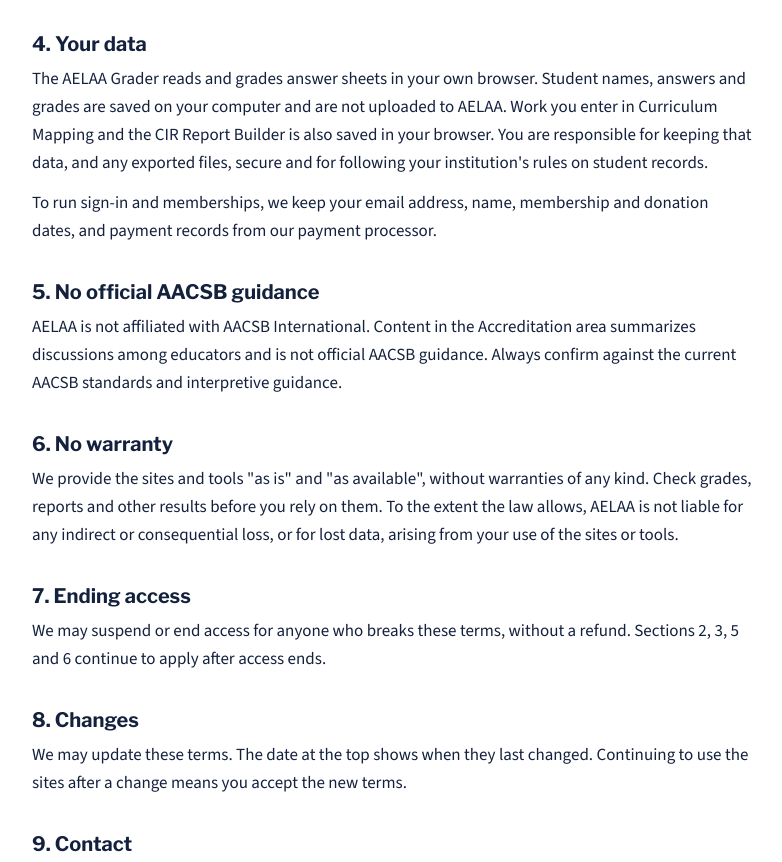
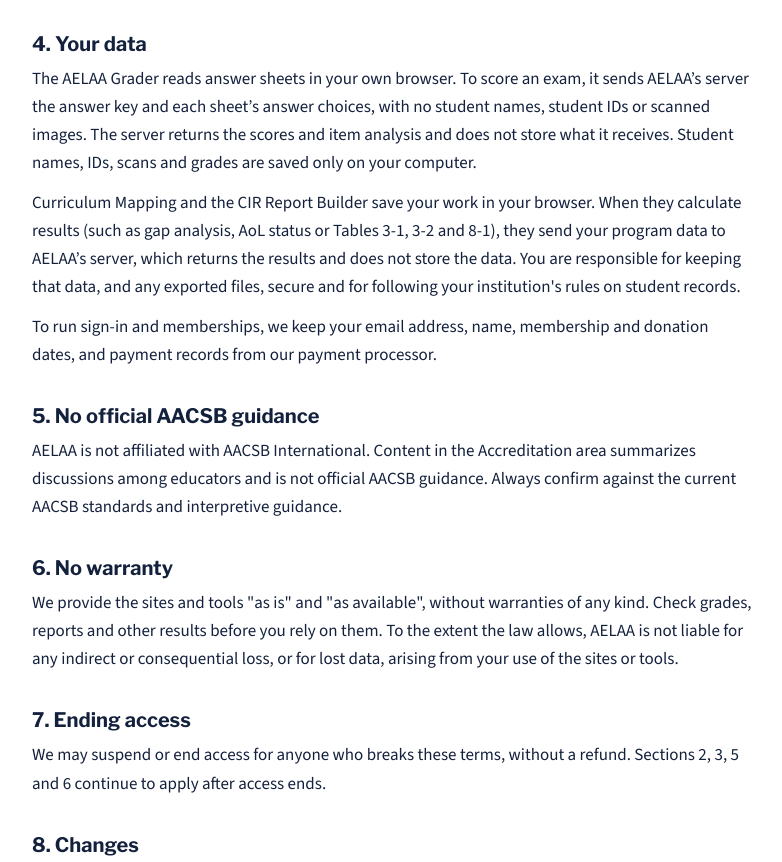
Before and after one commit to aelaa-org/aelaa-site, a plain HTML site: page terms/index.html in a window 1280 px wide. Shown: the part 1145-2007 px from the top of the page, without its empty margins (248-1030 px from the left). Drawn offline with nearby package versions, Linux system fonts and the light colour scheme.

Commit message:
Terms: describe server-side scoring

```diff
--- a/terms/index.html
+++ b/terms/index.html
@@ -68,7 +68,8 @@ footer .wrap{max-width:1080px;display:flex;justify-content:space-between;gap:12p
   </ul>
 
   <h2>4. Your data</h2>
-  <p>The AELAA Grader reads and grades answer sheets in your own browser. Student names, answers and grades are saved on your computer and are not uploaded to AELAA. Work you enter in Curriculum Mapping and the CIR Report Builder is also saved in your browser. You are responsible for keeping that data, and any exported files, secure and for following your institution's rules on student records.</p>
+  <p>The AELAA Grader reads answer sheets in your own browser. To score an exam, it sends AELAA’s server the answer key and each sheet’s answer choices, with no student names, student IDs or scanned images. The server returns the scores and item analysis and does not store what it receives. Student names, IDs, scans and grades are saved only on your computer.</p>
+  <p>Curriculum Mapping and the CIR Report Builder save your work in your browser. When they calculate results (such as gap analysis, AoL status or Tables 3-1, 3-2 and 8-1), they send your program data to AELAA’s server, which returns the results and does not store the data. You are responsible for keeping that data, and any exported files, secure and for following your institution's rules on student records.</p>
   <p>To run sign-in and memberships, we keep your email address, name, membership and donation dates, and payment records from our payment processor.</p>
 
   <h2>5. No official AACSB guidance</h2>
```
